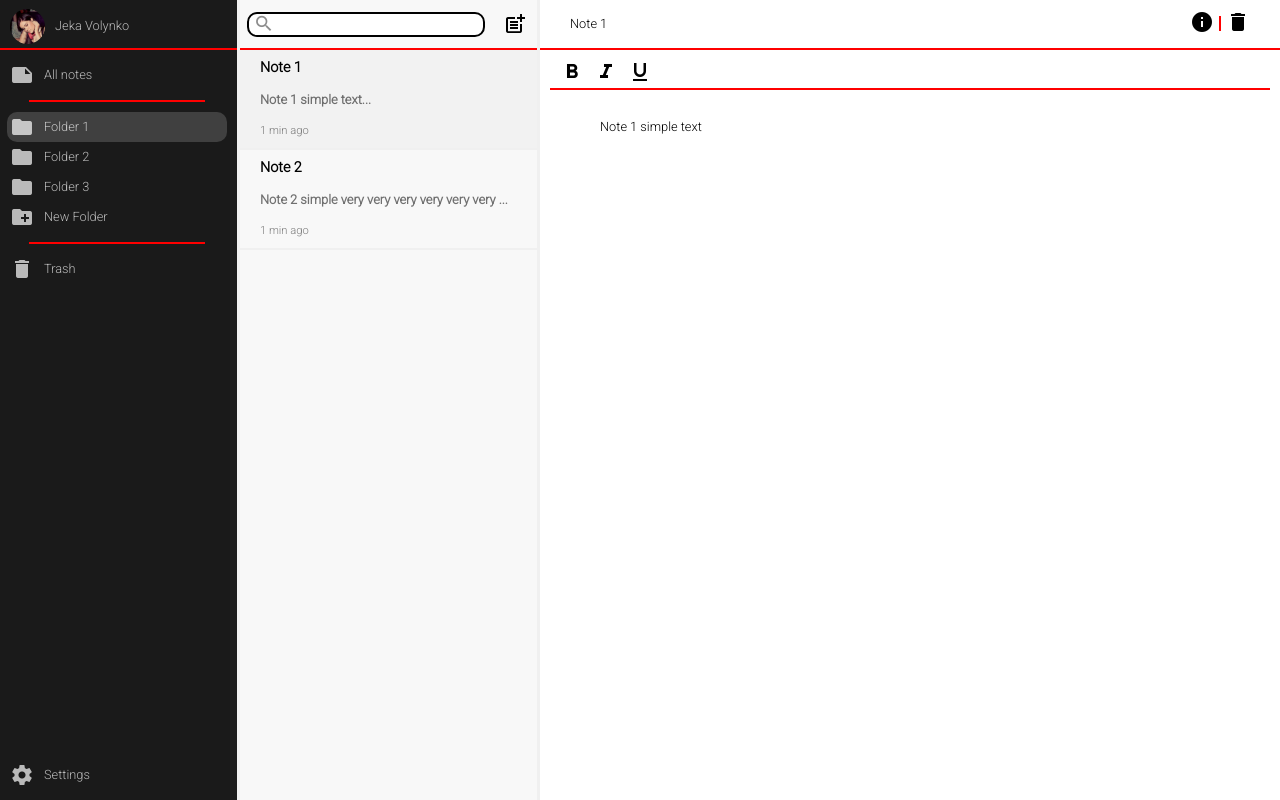
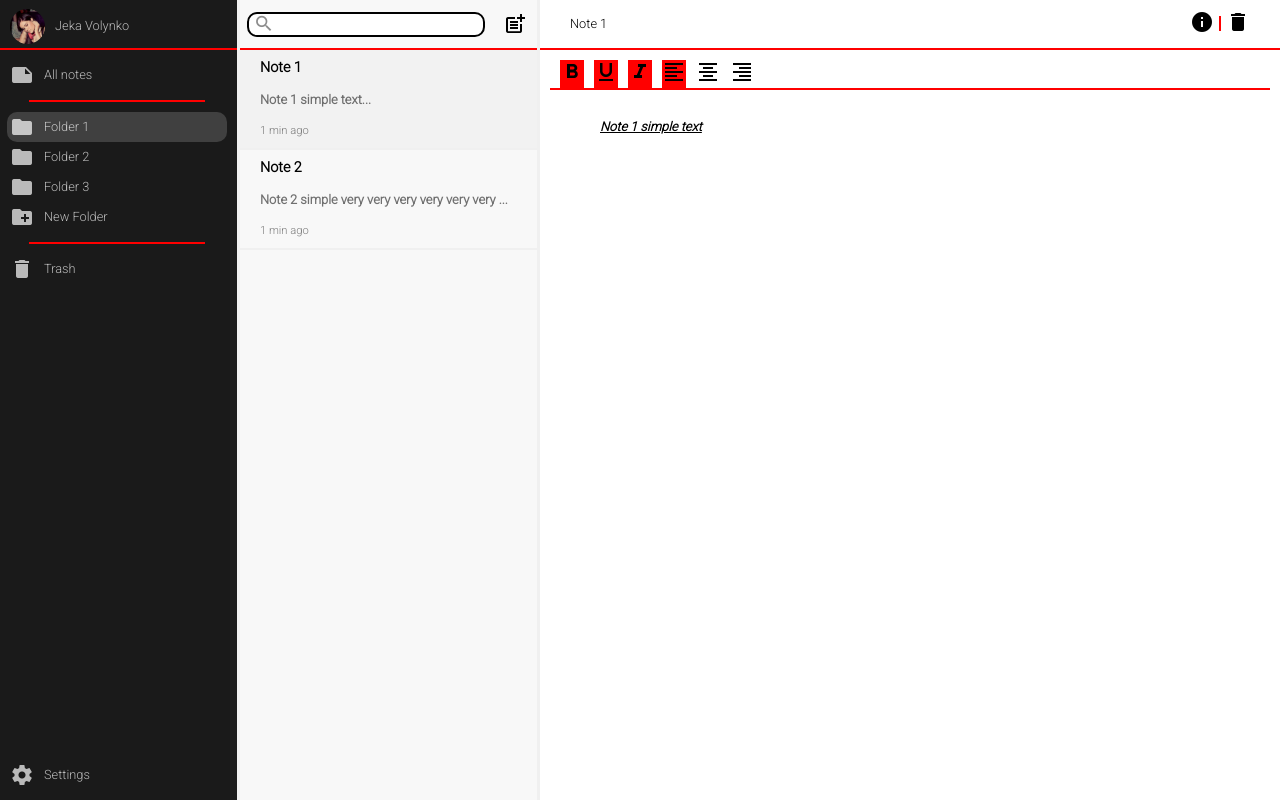
Before and after one commit to ModuleArt/tinote-web, a website built with webpack: page src/index.html in a window 1280 px wide. Built offline with nearby package versions, Linux system fonts and the light colour scheme.

Commit message:
Indexed db (#5)
* Add interface for db clients

* Finish implement indexedDB

```diff
--- a/constants.js
+++ b/constants.js
@@ -14,3 +14,10 @@ export const initialFolder = {
   id: -100,
   name: "Folder"
 }
+
+export const defaultStyles = {
+  textAlign: "left",
+  fontWeight: "normal",
+  textDecoration: "none",
+  fontStyle: "normal"
+}
--- /dev/null
+++ b/src/clients/IndexedDBClient.js
@@ -0,0 +1,81 @@
+export class IndexedDBClient {
+  constructor() {}
+
+  init() {
+    return new Promise(resolve => {
+      const openRequest = indexedDB.open("store", 1);
+      this.db = null
+      openRequest.onupgradeneeded = () => {
+        this.db = openRequest.result
+        let a
+        let b
+        switch (this.db.version) { // существующая (старая) версия базы данных
+        case 0:
+          console.log("dolbaeb")
+          a = this.db.createObjectStore("notes", {keyPath: "id"})
+          b = this.db.createObjectStore("folders", {keyPath: "id"})
+          console.log(a)
+          console.log(b)
+          break
+          // версия 0 означает, что на клиенте нет базы данных
+          // выполнить инициализацию
+        case 1:
+          a = this.db.createObjectStore("notes", {keyPath: "id"})
+          b = this.db.createObjectStore("folders", {keyPath: "id"})
+          break
+        default:
+          console.error("version of index db = ", this.db.version)
+            // на клиенте версия базы данных 1
+            // обновить
+        }
+      };
+
+      openRequest.onerror = () => {
+        console.error("Error", openRequest.error)
+      };
+
+      openRequest.onsuccess = () => {
+        this.db = openRequest.result
+        console.log("INDEXDB IS RUNNING")
+        resolve("yep")
+        // продолжить работу с базой данных, используя объект db
+      }
+    })
+  }
+
+  save(state) {
+    const prom = new Promise(resolve => {
+      console.log(this.db)
+      const tx = this.db.transaction(["folders", "notes"], "readwrite")
+
+      state.folders.forEach(folder => {
+        // let request = tx.objectStore("folders").put(folder);
+        tx.objectStore("folders").put(folder);
+      })
+
+      state.notes.forEach(note => {
+        // let request = tx.objectStore("folders").put(folder);
+        tx.objectStore("notes").put(note);
+      })
+
+      tx.oncomplete = function(event) {
+        resolve("yep")
+      }
+    })
+    console.log(prom)
+    return prom
+  }
+  get() {
+    return new Promise(resolve => {
+      const tx = this.db.transaction(["folders", "notes"], "readonly")
+
+
+      const folders = tx.objectStore("folders").getAll()
+      const notes = tx.objectStore("notes").getAll()
+
+      tx.oncomplete = function(event) {
+        resolve({folders: folders.result, notes: notes.result})
+      }
+    })
+  }
+}
--- a/src/components/menu/menu.template.js
+++ b/src/components/menu/menu.template.js
@@ -72,7 +72,6 @@ function createFoldersList(folders, currentFolder) {
 }
 
 export function createMenu(state) {
-  console.log(state.folders)
   return `
   <div class="wrapper" data-resize='true' style="width:${state.menuSize};">
   <div class="profile">
--- a/src/components/note/Note.js
+++ b/src/components/note/Note.js
@@ -1,6 +1,7 @@
 import {TinoteComponent} from "@core/TinoteComponent";
 import {$} from "../../core/dom";
-import {changeText} from "../../redux/actions";
+import {changeText, changeStyles} from "../../redux/actions";
+import {camelCaseToDash} from "../../core/utils";
 
 export class Note extends TinoteComponent {
   static className = "note-note"
@@ -17,6 +18,12 @@ export class Note extends TinoteComponent {
 
   init() {
     super.init()
+
+    this.$on("toolbar:changeStyles", value => {
+      this.$dispatch(changeStyles({styles: value,
+        id: this.store.getState().currentNote}))
+      this.$root.html(this.toHTML())
+    })
   }
 
   storeChanged(changes) {
@@ -39,9 +46,16 @@ export class Note extends TinoteComponent {
 
   toHTML() {
     const state = this.store.getState()
-    const note = state.notes.filter(n => n.id === state.currentNote)[0]
+    const note = state.notes.find(n => n.id === state.currentNote)
+
+    const styles = JSON.parse(JSON.stringify(note.styles))
+
+    const htmlStyles = Object.keys(styles).map(key => {
+      return `${camelCaseToDash(key)} : ${styles[key]}`
+    }).join(";")
+
     return `
-    <div data-type="note-content" contenteditable>
+    <div style="${htmlStyles};" data-type="note-content" contenteditable>
       ${note.content}
     </div>
     `
--- a/src/components/toolbar/Toolbar.js
+++ b/src/components/toolbar/Toolbar.js
@@ -1,42 +1,52 @@
-import {TinoteComponent} from "@core/TinoteComponent";
+import {TinoteStateComponent} from "@core/TinoteStateComponent";
+import {defaultStyles} from "../../../constants";
+import {createToolbar} from "./toolbar.template";
+import {$} from "../../core/dom";
 
-export class Toolbar extends TinoteComponent {
+export class Toolbar extends TinoteStateComponent {
   static className = "note-toolbar"
 
   constructor($root, options) {
     super($root, {
       name: "Toolbar",
-      listeners: [],
+      listeners: ["click"],
+      subscribe: ["currentNote", "notes"],
       ...options}
     )
     this.$root = $root
   }
 
+  prepare() {
+    this.initState(defaultStyles)
+  }
+
   init() {
     super.init()
+    const stat = this.store.getState()
+    const currentNote = stat.notes.find(note => note.id === stat.currentNote)
+    this.setState(currentNote.styles)
+  }
+
+  get template() {
+    return createToolbar(this.state);
+  }
+
+  storeChanged(changes) {
+    const stat = this.store.getState()
+    const currentNote = stat.notes.find(note => note.id === stat.currentNote)
+    this.setState(currentNote.styles)
+  }
+
+  onClick(event) {
+    const $target = $(event.target)
+    if ($target.data.type === "button") {
+      const value = JSON.parse($target.data.value)
+      console.log(value)
+      this.$emit("toolbar:changeStyles", value)
+    }
   }
 
   toHTML() {
-    return `
-    <div class="wrapper" data-type="wrapper">
-      <div class="button button-selected">
-        <span class="material-icons">
-          format_bold
-        </span>
-
-      </div>
-      <div class="button">
-        <span class="material-icons">
-          format_italic
-        </span>
-      </div>
-
-      <div class="button">
-        <span class="material-icons">
-          format_underlined
-        </span>
-      </div>
-    </div>
-    `
+    return this.template
   }
 }
--- /dev/null
+++ b/src/components/toolbar/toolbar.template.js
@@ -0,0 +1,58 @@
+function toButton({active, icon, value}) {
+  const meta = `
+    data-type="button"
+    data-value='${JSON.stringify(value)}'
+  `
+  return `
+  <div ${meta} class="button ${active ? "selected" : ""}">
+      <span ${meta} class="material-icons">
+        ${icon}
+      </span>
+  </div>
+  `
+}
+
+
+export function createToolbar(state) {
+  const buttons = [
+    {
+      icon: "format_bold",
+      active: state["fontWeight"] === "bold",
+      value: {fontWeight: state["fontWeight"] === "bold" ? "normal" : "bold"}
+    },
+    {
+      icon: "format_underline",
+      active: state["textDecoration"] === "underline",
+      value: {textDecoration: state["textDecoration"] === "underline"
+        ? "none"
+        : "underline"}
+    },
+    {
+      icon: "format_italic",
+      active: state["fontStyle"] === "italic",
+      value: {fontStyle: state["fontStyle"] === "italic" ? "normal" : "italic"}
+    },
+    {
+      icon: "format_align_left",
+      active: state["textAlign"] === "left",
+      value: {textAlign: "left"}
+    },
+    {
+      icon: "format_align_center",
+      active: state["textAlign"] === "center",
+      value: {textAlign: "center"}
+    },
+    {
+      icon: "format_align_right",
+      active: state["textAlign"] === "right",
+      value: {textAlign: "right"}
+    }
+  ]
+
+  const htmlButtons = buttons.map(toButton).join("")
+  return `
+  <div class="wrapper" data-type="wrapper">
+    ${htmlButtons}
+  </div>
+  `
+}
--- /dev/null
+++ b/src/core/StateProcessor.js
@@ -0,0 +1,17 @@
+import {debounce} from "./utils"
+
+export class StateProcessor {
+  constructor(client, delay = 500) {
+    this.client = client
+    this.listen = debounce(this.listen.bind(this), delay)
+  }
+
+  listen(state) {
+    console.log("listen")
+    return this.client.save(state)
+  }
+
+  get() {
+    return this.client.get()
+  }
+}
--- /dev/null
+++ b/src/core/TinoteStateComponent.js
@@ -0,0 +1,20 @@
+import {TinoteComponent} from "./TinoteComponent";
+
+export class TinoteStateComponent extends TinoteComponent {
+  constructor(...args) {
+    super(...args)
+  }
+
+  get template() {
+    return JSON.stringify(this.state, null, 2)
+  }
+
+  initState(state = {}) {
+    this.state = {...state}
+  }
+
+  setState(newState) {
+    this.state = {...this.state, ...newState}
+    this.$root.html(this.template)
+  }
+}
--- a/src/core/utils.js
+++ b/src/core/utils.js
@@ -34,3 +34,20 @@ export function isEqual(a, b) {
   }
   return a === b
 }
+
+export function debounce(fn, time) {
+  let timeout
+  return function(...args) {
+    const later = () => {
+      clearTimeout(timeout)
+      // eslint-disable-next-line no-invalid-this
+      fn.apply(this, args)
+    }
+    clearTimeout(timeout)
+    timeout = setTimeout(later, time)
+  }
+}
+
+export function camelCaseToDash(str) {
+  return str.replace(/([A-Z])/g, g => `-${g[0].toLowerCase()}`);
+}
--- a/src/index.js
+++ b/src/index.js
@@ -5,13 +5,42 @@ import {Toolbar} from "./components/toolbar/Toolbar"
 import {Note} from "./components/note/Note";
 import {ListOfNotes} from "./components/listOfNotes/ListOfNotes";
 import {NoteMenu} from "./components/noteMenu/NoteMenu";
-import {defaultState} from "./redux/initialState";
 import {rootReducer} from "./redux/rootReducer";
 import {createStore} from "./core/createStore";
 import {ContextMenu} from "./components/contextMenu/ContextMenu";
+import {defaultState} from "./redux/initialState";
 
+import {StateProcessor} from "./core/StateProcessor";
+import {IndexedDBClient} from "./clients/IndexedDBClient";
+
+async function init() {
   const state = defaultState
-const store = createStore(rootReducer, state)
+  const db = new IndexedDBClient()
+  await db.init()
+  const processor = new StateProcessor(db, 5000)
+
+  const result = await processor.get()
+  let notes = []
+  let folders = []
+
+  if (result) {
+    if (result.notes.length === 0) {
+      notes = defaultState.notes
+    } else {
+      notes = result.notes
+    }
+    if (result.folders.length === 0) {
+      folders = defaultState.folders
+    } else {
+      folders = result.folders
+    }
+  }
+
+  const store = createStore(rootReducer,
+    {...state, notes: notes, folders: folders})
+
+  store.subscribe(processor.listen)
+  // const store = createStore(rootReducer, defaultState)
 
   const tinote = new Tinote({
     selector: "#app",
@@ -27,3 +56,6 @@ const tinote = new Tinote({
   })
 
   tinote.render()
+}
+
+init()
--- a/src/redux/initialState.js
+++ b/src/redux/initialState.js
@@ -1,5 +1,5 @@
-import {DEFAULT_MENU_WIDTH, TRASH_ID} from "./../../constants"
-import {DEFAULT_LIST_WIDTH} from "./../../constants"
+import {TRASH_ID} from "./../../constants"
+import {DEFAULT_LIST_WIDTH, DEFAULT_MENU_WIDTH} from "./../../constants"
 
 export const defaultState = {
   menuSize: DEFAULT_MENU_WIDTH,
@@ -11,7 +11,13 @@ export const defaultState = {
       id: 1,
       title: "Note 1",
       content: "Note 1 simple text",
-      folder: 1
+      folder: 1,
+      styles: {
+        textAlign: "left",
+        fontWeight: "bold",
+        textDecoration: "underline",
+        fontStyle: "italic"
+      }
     },
     {
       id: 2,
@@ -29,13 +35,25 @@ export const defaultState = {
       very very very very very very very very very very very
       very very very very very very very very very very very
       very very very very very very very very very very very large text`,
-      folder: 1
+      folder: 1,
+      styles: {
+        textAlign: "center",
+        fontWeight: "normal",
+        textDecoration: "underline",
+        fontStyle: "normal"
+      }
     },
     {
       id: 3,
       title: "Note 3",
       content: "Note 3 simple text",
-      folder: 2
+      folder: 2,
+      styles: {
+        textAlign: "right",
+        fontWeight: "normal",
+        textDecoration: "none",
+        fontStyle: "italic"
+      }
     },
     {
       id: 4,
--- a/src/redux/types.js
+++ b/src/redux/types.js
@@ -8,6 +8,7 @@ export const ADD_NOTE = "ADD_NOTE"
 export const DELETE_NOTE = "DELETE_NOTE"
 export const RENAME_NOTE = "RENAME_NOTE"
 export const CHANGE_TEXT = "CHANGE_TEXT"
+export const CHANGE_STYLES = "CHANGE_STYLES"
 
 export const CHANGE_MENU_SIZE = "CHANGE_MENU_SIZE"
 export const CHANGE_LIST_SIZE = "CHANGE_LIST_SIZE"
--- a/src/scss/note.scss
+++ b/src/scss/note.scss
@@ -60,6 +60,10 @@
     margin-left: 10px;
   }
 
+  .button.selected, .button:hover {
+    background: red;
+  }
+
   .wrapper {
     display: flex;
     justify-content: start;
```
Also changed, not shown: src/clients/FirebaseDBClient.js (added, +50 -0 lines), src/redux/actions.js (+9 -1 lines), src/redux/rootReducer.js (+17 -1 lines), diagrams/Sequence 1.png (added), 1 other file. Lines whose indentation alone changed are shown as unchanged.
